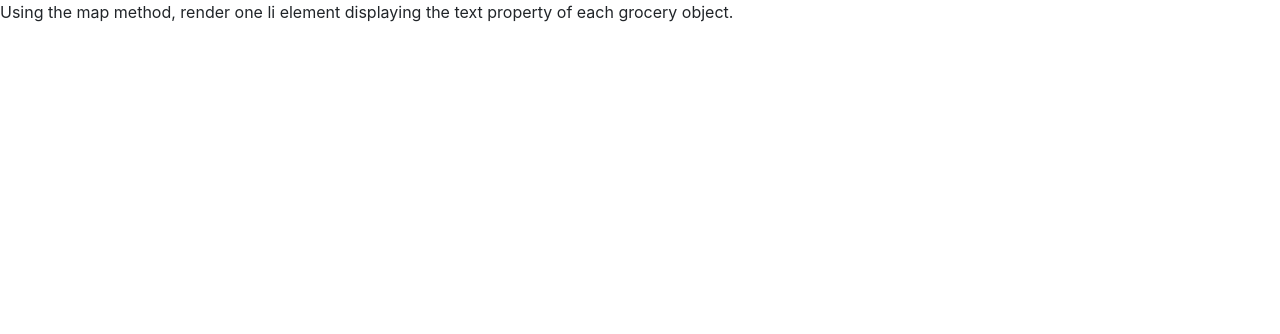
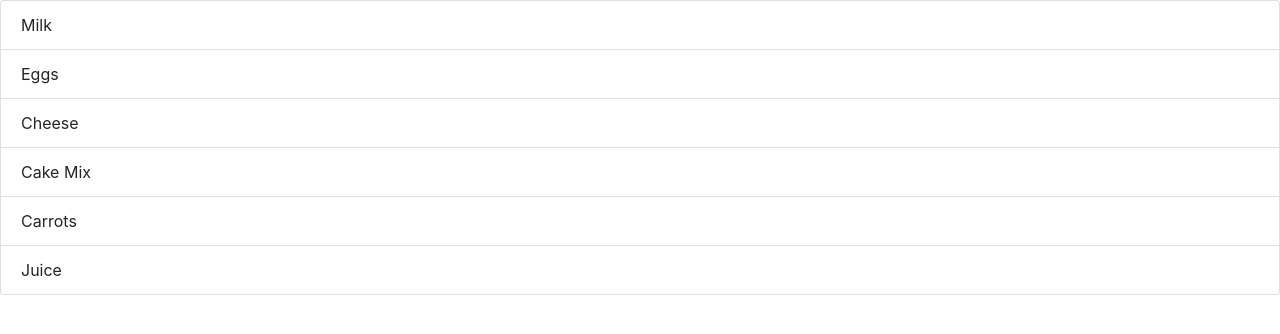
Before and after one commit to Joseph526/reactpractice, a React (Create React App) app: page / in a window 1280 px wide. Shown: the top 334 px of the page. Built offline with nearby package versions, Linux system fonts and the light colour scheme.

Commit message:
Used .map method to display list items

```diff
--- a/src/components/List.js
+++ b/src/components/List.js
@@ -2,8 +2,11 @@ import React from "react";
 
 const List = props => (
   <ul className="list-group">
-    Using the map method, render one li element displaying the text property of
-    each grocery object.
+    {props.groceries.map(listItem => {
+      return <li className="list-group-item" key={listItem.id}>
+        {listItem.name}
+      </li>
+    })}
   </ul>
 );
 
```
